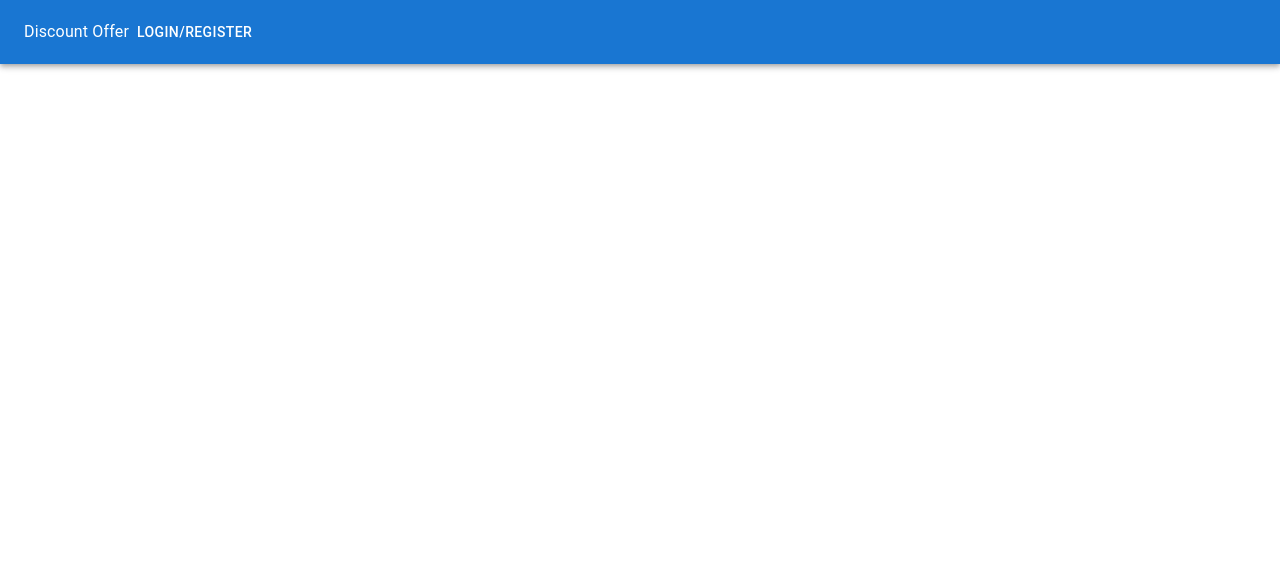
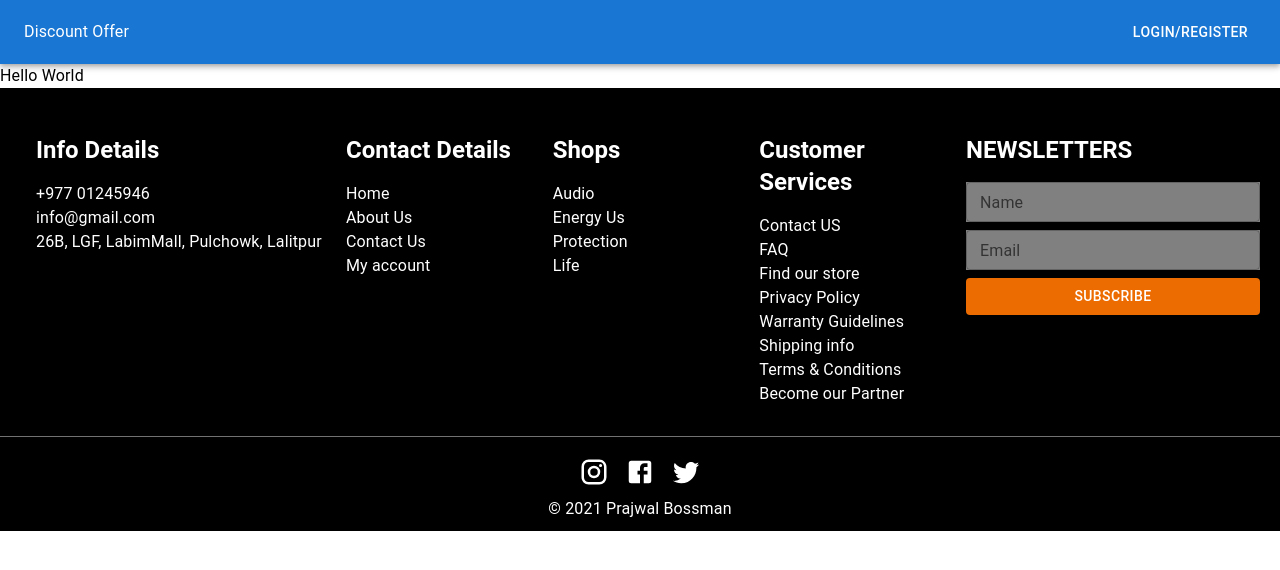
Before and after one commit to HellOr0BEN/React-Ecom-, a React (Create React App) app: page / in a window 1280 px wide. Shown: the top 570 px of the page. Built offline with nearby package versions, Linux system fonts and the light colour scheme.

Commit message:
main stuff

```diff
--- a/src/App.tsx
+++ b/src/App.tsx
@@ -1,12 +1,10 @@
-// import Footer from "./Compoments/Layout/Footer";
-import Header from "./Compoments/Layout/Header";
+import Layout from "./Compoments/Layout/Layout";
+
 
 function App() {
   return (
     <div className="App">
-      <Header/>
-
-
+      <Layout />
     </div>
   );
 }
--- a/src/Compoments/Layout/Footer.tsx
+++ b/src/Compoments/Layout/Footer.tsx
@@ -8,9 +8,9 @@ import TwitterIcon from '@mui/icons-material/Twitter';
 const Footer = () => {
     return (
         <Box component={'div'} sx={{ backgroundColor: 'black' }}>
-            <Stack direction={'column'}>
+            <Stack direction={'column'} sx={{ padding: "10px 0px" }}>
 
-            <Grid container spacing={2} sx={{ margin: 0 }}>
+            <Grid container spacing={2} sx={{ margin: "0px", padding: "20px", width: "100%"}}>
                 <Grid item xs={3}>
                     <Stack direction={'column'} gap={2}>
                         <Typography sx={{ color: 'white',fontWeight:'bold' }} variant='h5'>Info Details</Typography>
@@ -40,7 +40,7 @@ const Footer = () => {
 
                     </Stack>
                 </Grid>
-                <Grid item xs={2}>
+                <Grid item xs={3}>
                     <Stack direction={'column'} gap={2}>
                         <Typography sx={{ color: 'white',fontWeight:'bold' }} variant='h5'>NEWSLETTERS</Typography>
                         <WeeklyNewsLetter />
@@ -57,7 +57,6 @@ const Footer = () => {
     )
 }
 
-export default Footer
 
 
 const ContactDetails = () => {
@@ -125,3 +124,5 @@ const SocialMediaGroup = () => {
         </Stack>
     )
 }
+
+export default Footer;
--- a/src/Compoments/Layout/Header.tsx
+++ b/src/Compoments/Layout/Header.tsx
@@ -6,7 +6,7 @@ const Header = () => {
 
     <AppBar position='static' >
         <Toolbar>
-        <Stack direction={'row'} alignItems='center' justifyContent={'space-evenly'} >
+        <Stack direction={'row'} alignItems='center' justifyContent={'space-between'} width="100%"  >
         <Typography>Discount Offer</Typography>
         <Button variant='text' color='inherit'>Login/Register</Button>
     </Stack>
--- /dev/null
+++ b/src/Compoments/Layout/Layout.tsx
@@ -0,0 +1,16 @@
+import Router from "../../Router/Router";
+import Footer from "./Footer";
+import Header from "./Header";
+
+
+const Layout = () => {
+    return(
+        <>
+            <Header />
+            <Router/>
+            <Footer/>
+        </>
+    );
+}
+
+export default Layout;
--- a/src/Router/Router.jsx
+++ b/src/Router/Router.jsx
@@ -0,0 +1,13 @@
+import {Routes, Route} from "react-router-dom";
+import { Typography } from "@mui/material";
+
+const Router = () => {
+    return (
+        <Routes>
+            <Route path="/" element={<Typography>Hello World</Typography>} />
+            <Route path="/shop" element={<Typography>Hello Universe</Typography>} />
+        </Routes>
+    );
+}
+
+export default Router
--- a/src/index.css
+++ b/src/index.css
@@ -1,13 +1,5 @@
-body {
-  margin: 0;
-  font-family: -apple-system, BlinkMacSystemFont, 'Segoe UI', 'Roboto', 'Oxygen',
-    'Ubuntu', 'Cantarell', 'Fira Sans', 'Droid Sans', 'Helvetica Neue',
-    sans-serif;
-  -webkit-font-smoothing: antialiased;
-  -moz-osx-font-smoothing: grayscale;
+*,*::after, *::before{
+  box-sizing: border-box;
+  margin: 0px;
+  padding: 0px;
 }
-
-code {
-  font-family: source-code-pro, Menlo, Monaco, Consolas, 'Courier New',
-    monospace;
-}
```
Also changed, not shown: 1 other file (tests, documents, lock files or other folders).
